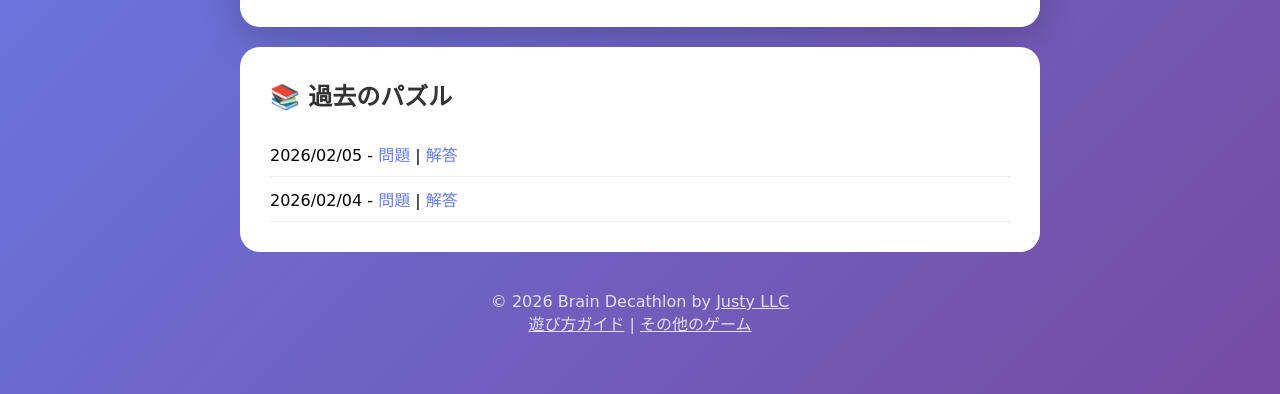
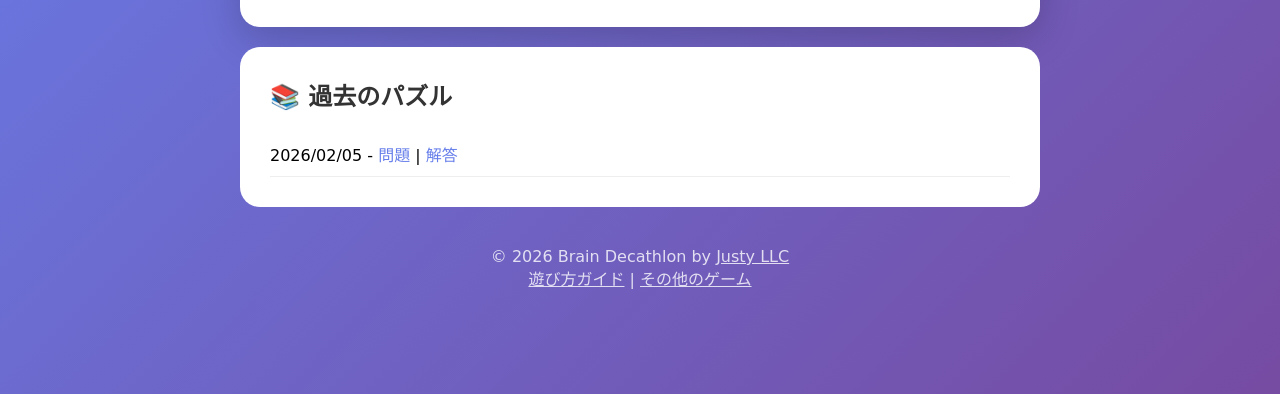
Before and after one commit to 351Justy/brain-decathlon, a plain HTML site: page docs/index.html in a window 1280 px wide. Shown: the part 406-800 px from the top of the page. Drawn offline with Linux system fonts and the light colour scheme.

Commit message:
Remove archived puzzle entry from index.html

```diff
--- a/docs/index.html
+++ b/docs/index.html
@@ -134,7 +134,6 @@
             <h2>📚 過去のパズル</h2>
             <ul class="archive-list" id="archive-list">
                 <li><span>2026/02/05</span> - <a href="puzzles/20260205_puzzle.pdf">問題</a> | <a href="puzzles/20260205_answer.pdf">解答</a></li>
-                <li><span>2026/02/04</span> - <a href="puzzles/20260204_puzzle.pdf">問題</a> | <a href="puzzles/20260204_answer.pdf">解答</a></li>
             </ul>
         </div>
 
```
